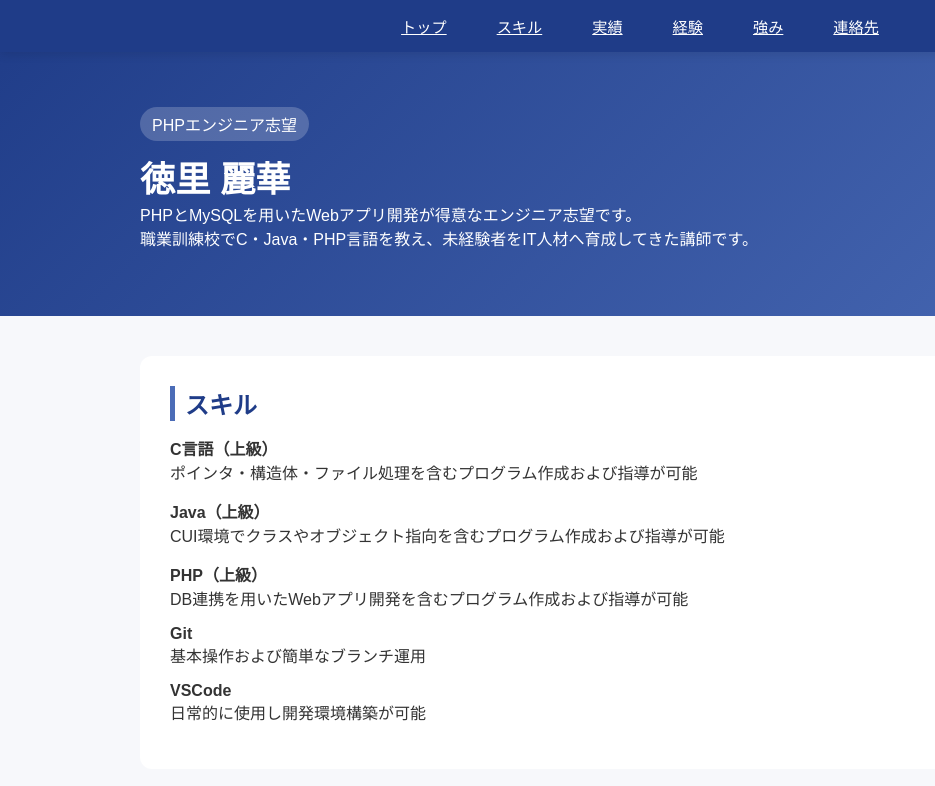
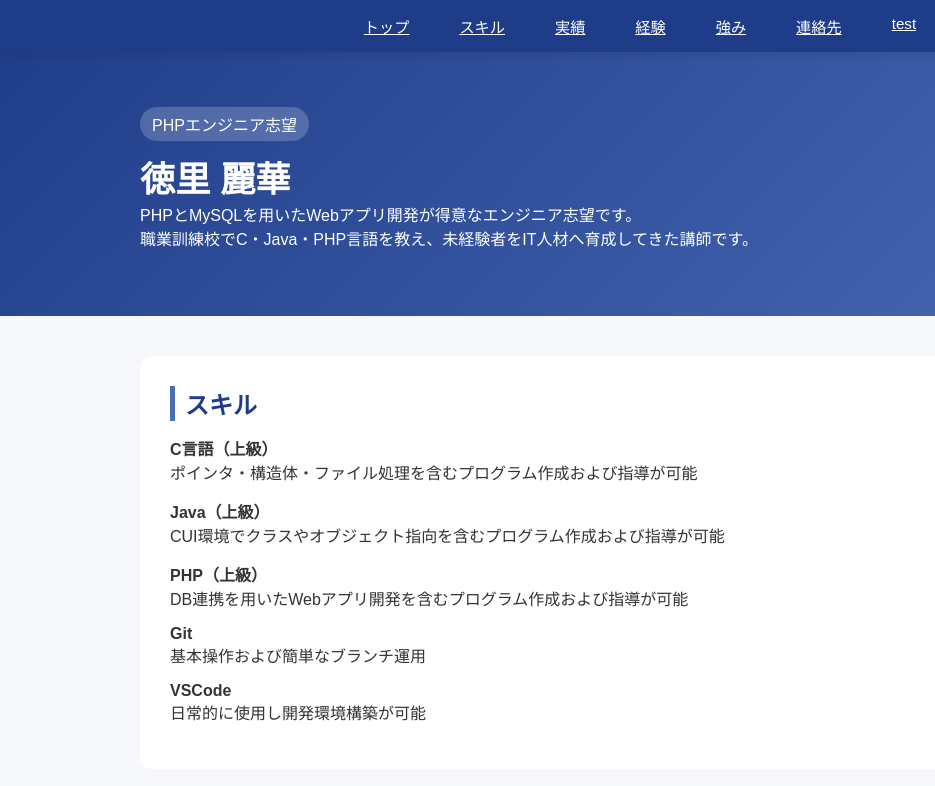
Before and after one commit to TokuzatoReika/portfolio, a plain HTML site: page index.html in a window 1280 px wide. Shown: the top 786 px of the page, 0-935 px from the left. Drawn offline with Linux system fonts and the light colour scheme.

Commit message:
リスト追加

```diff
--- a/index.html
+++ b/index.html
@@ -19,6 +19,7 @@
       <li><a href="#story">経験</a></li>
       <li><a href="#strength">強み</a></li>
       <li><a href="#contact">連絡先</a></li>
+      <li><a href="#test">test</a></li>
     </ul>
   </nav>
 
```
